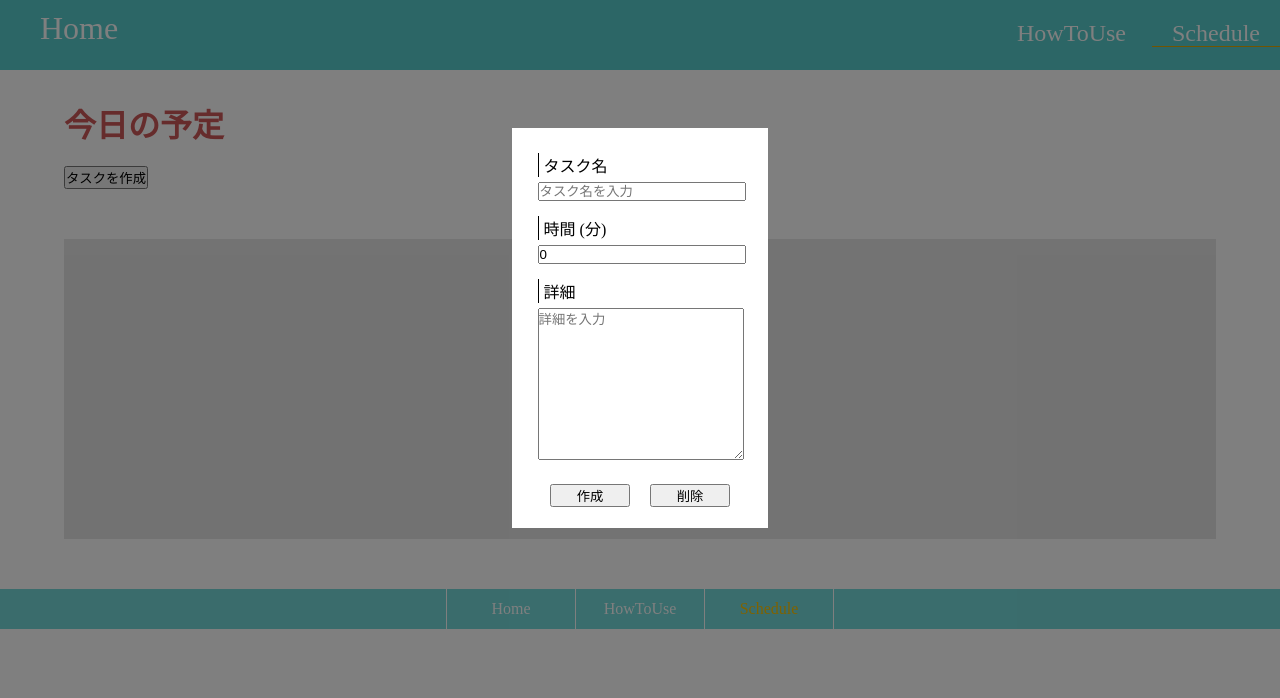
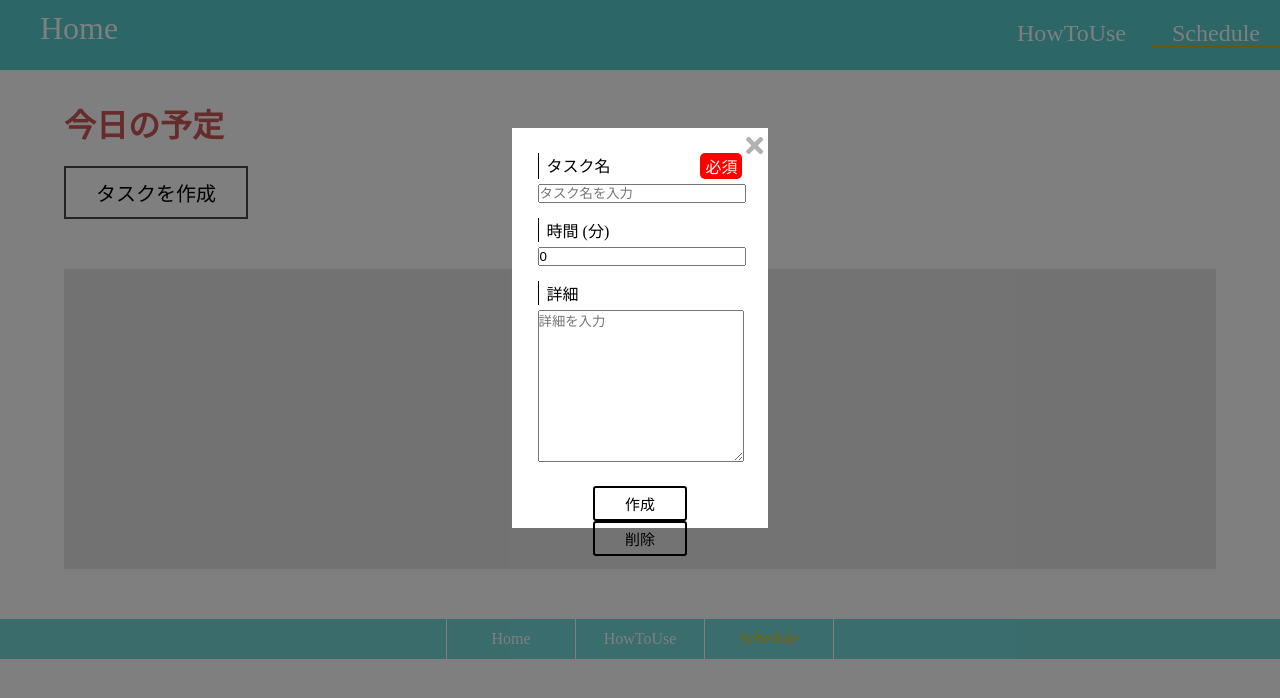
Before and after one commit to Takada222/Schedule-app, a Vue app: page /Schedule in a window 1280 px wide. Both pictures are taken after a click on the button "タスクを作成". Shown: the top 698 px of the page. Built offline with nearby package versions, Linux system fonts and the light colour scheme.

Commit message:
タスク作成画面と編集画面において、タスク名の長さに対するエラー文の表示機能を追加

```diff
--- a/src/App.vue
+++ b/src/App.vue
@@ -25,6 +25,15 @@ export default {
     padding: 0;
   }
 
+  button {
+    background-color: transparent;
+    border: none;
+    cursor: pointer;
+    outline: none;
+    padding: 0;
+    appearance: none;
+  }
+
   .top-container {
     padding-top: 100px;
     width: 90%;
--- a/src/components/TaskList.vue
+++ b/src/components/TaskList.vue
@@ -1,6 +1,12 @@
 <template>
   <div class="task-area">
     <create-task @new-task="reflectTask" />
+    <task-info
+      v-show="showTaskInfoModal"
+      :selected-task-info="selectedTaskInfo"
+      @closeTaskInfoModal="closeTaskInfoModal"
+      @removeSelectedTask="closeTaskInfoModal; removeSelectedTask"
+    />
     <draggable
       group="taskGroup"
       tag="ul"
@@ -11,24 +17,27 @@
         :key="task.id"
         class="task-width"
         :style="widthClass(task.time)"
+        :class="{'complete-opacity': task.complete}"
       >
         <div class="icon-btns">
-          <a
+          <button
             class="btn icon-btn left-icon-btn"
+            @click="task.complete = !task.complete"
           >
             <font-awesome-icon
               class="icon"
               :icon="['far', 'check-circle']"
             />
-          </a>
-          <a
+          </button>
+          <button
             class="btn icon-btn"
+            @click="openTaskInfoModal(task)"
           >
             <font-awesome-icon
               class="icon"
               :icon="['far', 'arrow-alt-circle-right']"
             />
-          </a>
+          </button>
         </div>
         <p class="task-name">
           {{ task.name }}
@@ -40,16 +49,20 @@
 
 <script>
 import CreateTask from "./organisms/CreateTask";
+import TaskInfo from "./organisms/TaskInfo";
 import draggable from "vuedraggable";
 
 export default {
   components: {
     draggable,
     CreateTask,
+    TaskInfo
   },
   data() {
     return {
       tasks: [],
+      selectedTaskInfo: {},
+      showTaskInfoModal: false
     };
   },
   methods: {
@@ -75,6 +88,16 @@ export default {
         };
       }
     },
+    removeSelectedTask(value) {
+      this.tasks.splice(value, 1)
+    },
+    openTaskInfoModal(value) {
+      this.selectedTaskInfo = value
+      this.showTaskInfoModal = true
+    },
+    closeTaskInfoModal() {
+      this.showTaskInfoModal = false
+    }
   },
 };
 </script>
@@ -105,7 +128,7 @@ li {
   }
   .icon-btns {
     width: 100%;
-    height: 20px;
+    height: 30px;
     border-bottom: 2px solid #000;
     writing-mode: horizontal-tb;
     display: flex;
@@ -138,6 +161,9 @@ li {
 .task-width {
   width: var(--task-length);
 }
+.complete-opacity {
+  opacity: 0.4;
+}
 .box {
   height: 300px;
   width: 100%;
--- a/src/components/organisms/CreateTask.vue
+++ b/src/components/organisms/CreateTask.vue
@@ -1,48 +1,94 @@
 <template>
   <div>
-    <button @click="openCreateTaskModal">タスクを作成</button>
-    <div v-show="showModal" class="overlay">
+    <button
+      class="create-task-btn"
+      @click="openCreateTaskModal"
+    >
+      タスクを作成
+    </button>
+    <div
+      v-show="showModal"
+      class="overlay"
+      @click.self="closeCreateTaskModal"
+    >
       <div id="create-task-modal">
         <div class="input-forms-buttons">
+          <button
+            class="close-btn"
+            @click="closeCreateTaskModal"
+          >
+            <font-awesome-icon
+              class="close-create-task-modal-button"
+              :icon="['fas', 'times']"
+            />
+          </button>
           <div class="task task-name">
-            <p class="form-name">タスク名</p>
+            <div class="task-head-label">
+              <p class="form-name">
+                タスク名
+              </p>
+              <p class="required-form">
+                必須
+              </p>
+            </div>
             <input
+              v-model="taskName"
               class="task-input"
-              v-model="taskName"
               type="text"
               placeholder="タスク名を入力"
-            />
+            >
+            <p
+              v-show="showNoNameErrorMessage"
+              class="error-message"
+            >
+              ※タスク名を入力してください
+            </p>
+            <p
+              v-show="showTooLongNameErrorMessage"
+              class="error-message"
+            >
+              ※24文字以下で入力してください
+            </p>
           </div>
           <div class="task task-time">
-            <p class="form-name">時間 (分)</p>
+            <div class="task-head-label">
+              <p class="form-name">
+                時間 (分)
+              </p>
+            </div>
             <input
+              v-model.number="taskTime"
               class="task-input"
               type="number"
-              v-model.number="taskTime"
               step="1"
-            />
+            >
           </div>
           <div class="task task-details">
-            <p class="form-name">詳細</p>
+            <div class="task-head-label">
+              <p class="form-name">
+                詳細
+              </p>
+            </div>
             <textarea
+              v-model="taskDetails"
               class="task-input"
-              v-model="taskDetails"
               name="details"
               cols="30"
               rows="10"
               placeholder="詳細を入力"
-            ></textarea>
+            />
           </div>
           <div class="btn-group">
             <button
               @click="
-                createNewTask();
-                closeCreateTaskModal();
+                createNewTaskOrShowErrorMessage();
               "
             >
               作成
             </button>
-            <button @click="closeCreateTaskModal()">削除</button>
+            <button @click="removeInput(); closeCreateTaskModal()">
+              削除
+            </button>
           </div>
         </div>
       </div>
@@ -55,6 +101,8 @@ export default {
   data() {
     return {
       showModal: false,
+      showNoNameErrorMessage: false,
+      showTooLongNameErrorMessage: false,
       taskName: "",
       taskTime: 0,
       taskDetails: "",
@@ -64,28 +112,49 @@ export default {
   },
   methods: {
     openCreateTaskModal() {
-      this.showModal = true;
+      this.showModal = true
     },
     closeCreateTaskModal() {
-      this.showModal = false;
+      this.showModal = false
+      this.showNoNameErrorMessage = false
+      this.showTooLongNameErrorMessage = false
     },
-    createNewTask() {
+    createNewTaskOrShowErrorMessage() {
+      if (this.taskName.length == 0){
+        this.showNoNameErrorMessage = true
+        this.showTooLongNameErrorMessage = false
+      }else if (this.taskName.length > 24) {
+        this.showTooLongNameErrorMessage = true
+        this.showNoNameErrorMessage = false
+      }else{
         this.tasks.push({
           id: this.nextTaskId++,
           name: this.taskName,
           time: this.taskTime,
           details: this.taskDetails,
+          complete: false
         });
         (this.taskName = ""),
         (this.taskTime = 0),
         (this.taskDetails = ""),
-        this.$emit("new-task", this.tasks);
+        this.$emit("new-task", this.tasks)
+        this.showNoNameErrorMessage = false
+        this.showTooLongNameErrorMessage = false
+        this.showModal = false
+      }
     },
+    removeInput() {
+      this.taskName = ""
+      this.taskTime = 0
+      this.taskDetails = ""
+      this.showNoNameErrorMessage = false
+      this.showTooLongNameErrorMessage = false
+    }
   },
 };
 </script>
 
-<style scoped>
+<style lang="scss" scoped>
 .overlay {
   z-index: 1;
   position: fixed;
@@ -98,39 +167,94 @@ export default {
   justify-content: center;
 }
 
+.create-task-btn {
+  border: 2px solid rgb(70, 70, 70);
+  font-size: 20px;
+  padding: 10px 30px;
+  transition: .5s;
+  &:hover {
+    color: white;
+    background-color: rgb(70, 70, 70);
+    border-radius: 30px;
+    transition: .5s;
+  }
+}
+
+.close-btn {
+  position: absolute;
+  top: 5px;
+  right: 5px;
+}
+
 #create-task-modal {
   background-color: #fff;
   width: 20%;
   margin: 10% 40%;
   height: 400px;
+  position: relative;
+}
+
+.close-create-task-modal-button{
+  font-size: 25px;
+  opacity: 0.3;
+  &:hover {
+    opacity: 0.6;
+  }
 }
 
 .task {
   margin-top: 15px;
 }
 
+.task-head-label {
+  display: flex;
+  justify-content: space-between;
+  margin-bottom: 5px;
+}
+
 .form-name {
+  padding: 0px 0 0 8px;
   border-left: 1px solid #000;
-  padding-left: 5px;
-  margin-bottom: 5px;
+}
+
+.required-form {
+  color: white;
+  background-color: red;
+  padding: 1px 5px;
+  border-radius: 5px;
+}
+
+.error-message {
+  position: absolute;
+  font-size: 10px;
+  font-weight: bold;
+  color: red;
 }
 
 .task-input {
   width: 100%;
+  &:hover {
+    background-color: rgb(250, 250, 250);
   }
-
-.task-time .task-input {
-  display: flex;
 }
 
 .btn-group {
   text-align: center;
   margin: 20px 0;
+  & button {
+    margin: 0 10px;
+    padding: 5px 30px;
+    border: 2px solid #000;
+    border-radius: 3px;
+    font-size: 15px;
+    transition: .3s;
+    &:hover {
+      cursor: pointer;
+      color: white;
+      background-color: rgb(60, 60, 60);
+      transition: .3;
     }
-
-.btn-group button {
-  width: 80px;
-  margin: 0 10px;
+  }
 }
 
 .input-forms-buttons {
--- /dev/null
+++ b/src/components/organisms/TaskInfo.vue
@@ -0,0 +1,199 @@
+<template>
+  <div
+    class="overlay"
+    @click.self="closeTaskInfoModal"
+  >
+    <div id="task-info-modal">
+      <button
+        class="close-btn"
+        @click="closeTaskInfoModal()"
+      >
+        <font-awesome-icon
+          class="close-task-info-modal-button"
+          :icon="['fas', 'times']"
+        />
+      </button>
+      <div class="input-forms-buttons">
+        <div class="task task-name">
+          <p class="form-name">
+            タスク名
+          </p>
+          <input
+            v-model="selectedTaskInfo.name"
+            class="task-input"
+            type="text"
+            placeholder="タスク名を入力"
+          >
+          <p
+            v-show="showNoNameErrorMessage"
+            class="error-message"
+          >
+            ※タスク名を入力してください
+          </p>
+          <p
+            v-show="showTooLongNameErrorMessage"
+            class="error-message"
+          >
+            ※24文字以下で入力してください
+          </p>
+        </div>
+        <div class="task task-time">
+          <p class="form-name">
+            時間 (分)
+          </p>
+          <input
+            v-model.number="selectedTaskInfo.time"
+            class="task-input"
+            type="number"
+            step="1"
+          >
+        </div>
+        <div class="task task-details">
+          <p class="form-name">
+            詳細
+          </p>
+          <textarea
+            v-model="selectedTaskInfo.details"
+            class="task-input"
+            name="details"
+            cols="30"
+            rows="10"
+            placeholder="詳細を入力"
+          />
+        </div>
+        <div class="btn-group">
+          <button @click="editSelectedTaskInfo()">
+            変更
+          </button>
+          <button @click="removeSelectedTask()">
+            削除
+          </button>
+        </div>
+      </div>
+    </div>
+  </div>
+</template>
+
+<script>
+export default {
+  props: ["selectedTaskInfo"],
+  data() {
+    return {
+      showNoNameErrorMessage: false,
+      showTooLongNameErrorMessage: false,
+      tasks: [],
+    };
+  },
+  methods: {
+    closeTaskInfoModal() {
+      this.$emit("closeTaskInfoModal");
+      this.showNoNameErrorMessage = false
+      this.showTooLongNameErrorMessage = false
+    },
+    editSelectedTaskInfo() {
+      if (this.selectedTaskInfo.name.length == 0){
+        this.showNoNameErrorMessage = true
+        this.showTooLongNameErrorMessage = false
+      }else if (this.selectedTaskInfo.name.length > 24) {
+        this.showTooLongNameErrorMessage = true
+        this.showNoNameErrorMessage = false
+      }else{
+        this.$emit("closeTaskInfoModal");
+        this.showNoNameErrorMessage = false
+        this.showTooLongNameErrorMessage = false
+      }
+    },
+    removeSelectedTask() {
+      this.$emit("removeSelectedTask", this.selectedTaskInfo.index)
+      this.showNoNameErrorMessage = false
+      this.showTooLongNameErrorMessage = false
+    }
+  },
+};
+</script>
+
+<style lang="scss" scoped>
+.overlay {
+  z-index: 1;
+  position: fixed;
+  top: 0;
+  left: 0;
+  width: 100%;
+  height: 100%;
+  background-color: rgba(0, 0, 0, 0.5);
+  align-items: center;
+  justify-content: center;
+}
+
+#task-info-modal {
+  background-color: #fff;
+  width: 20%;
+  margin: 10% 40%;
+  height: 400px;
+  position: relative;
+}
+
+.close-btn {
+  position: absolute;
+  top: 5px;
+  right: 5px;
+}
+
+.close-task-info-modal-button{
+  font-size: 25px;
+  opacity: 0.3;
+  &:hover {
+    opacity: 0.6;
+  }
+}
+
+.task {
+  margin-top: 15px;
+}
+
+.form-name {
+  border-left: 1px solid #000;
+  padding-left: 5px;
+  margin-bottom: 5px;
+}
+
+.error-message {
+  position: absolute;
+  font-size: 10px;
+  font-weight: bold;
+  color: red;
+}
+
+.task-input {
+  width: 100%;
+}
+
+.task-time .task-input {
+  display: flex;
+}
+
+.input-forms-buttons {
+  width: 80%;
+  margin: 0 10%;
+  padding: 10px 0;
+}
+
+.btn-group {
+  text-align: center;
+  margin: 20px 0;
+  & button {
+    margin: 0 10px;
+    padding: 5px 30px;
+    border: 2px solid #000;
+    border-radius: 3px;
+    font-size: 15px;
+    transition: .3s;
+    &:hover {
+      cursor: pointer;
+      color: white;
+      background-color: rgb(60, 60, 60);
+      transition: .3;
+    }
+  }
+}
+</style>
```
Lines whose indentation alone changed are shown as unchanged.
